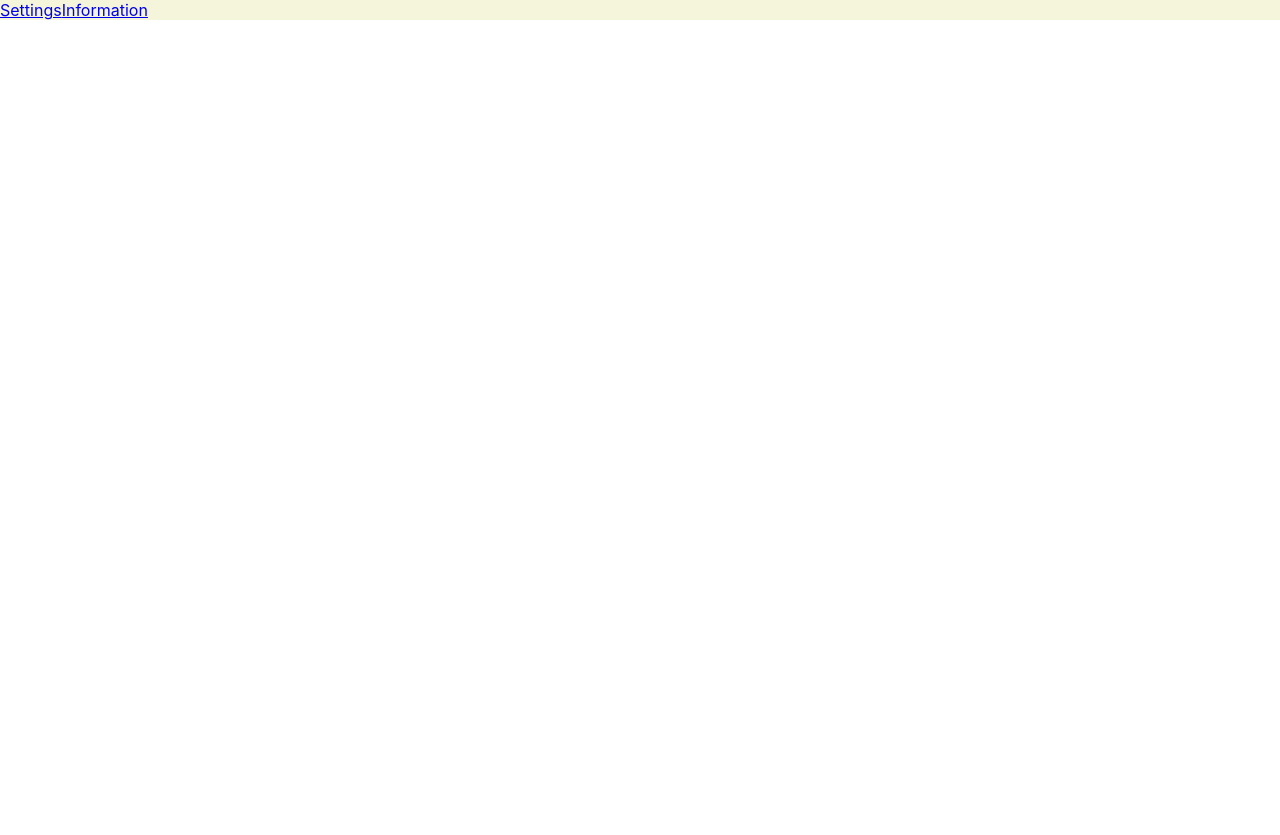
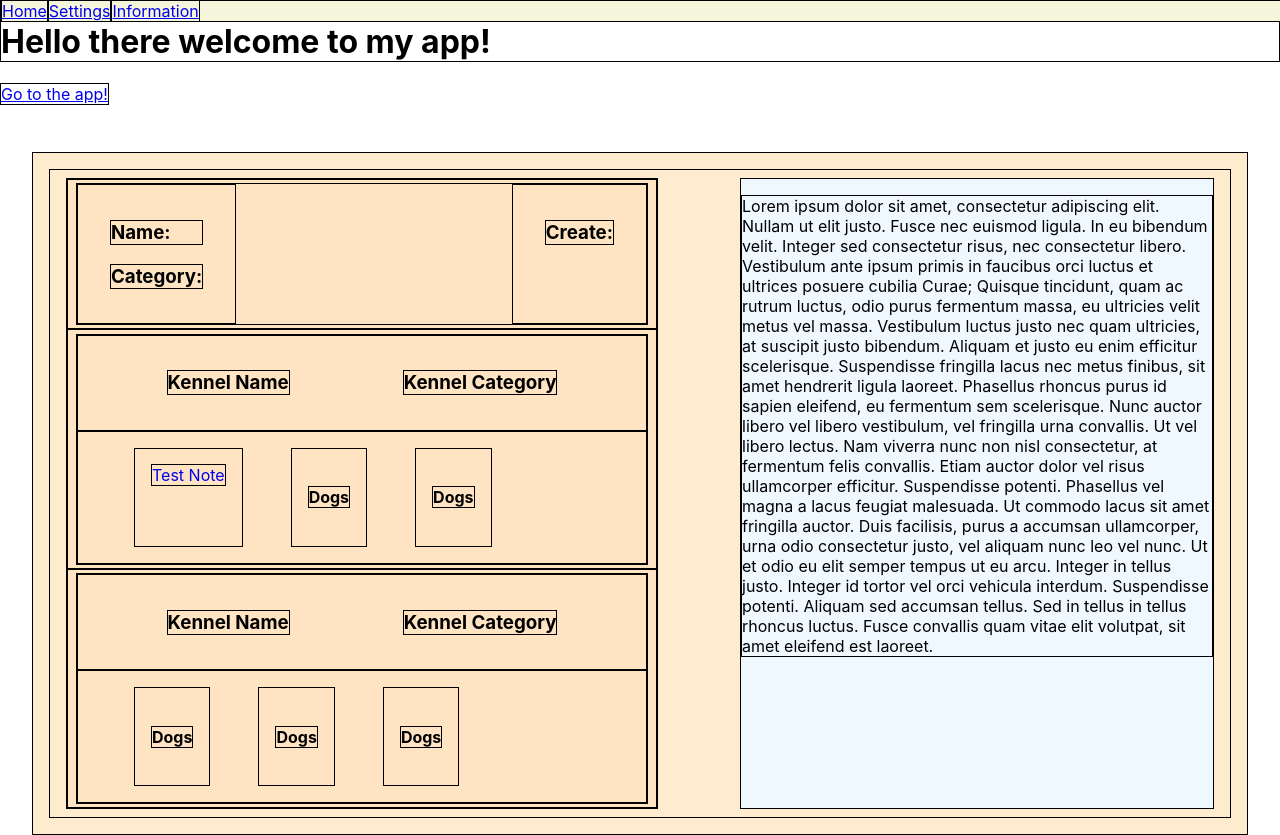
Before and after one commit to Jay-iguez/Yip-Notes, a React (Create React App) app: page /home/info in a window 1280 px wide. Before the commit this address had no page. Before the commit the page ends 800 px from the top, so only its background shows below. Built offline with nearby package versions, Linux system fonts and the light colour scheme.

Commit message:
Change up Route/Routes Hierarchy within all components

```diff
--- a/src/App.js
+++ b/src/App.js
@@ -1,23 +1,18 @@
 import React, { useState, useContext } from "react";
-import { Routes, Route, Link } from "react-router-dom";
-import { TopNavigation } from "./styled-components/App-styled/AppStyled";
+import { YipHomeCSSContainer } from "./styled-components/Yip-home-styled-components/YipHomeStyled";
 import CSSContext from "./context/CSS-context";
-import YipHome from "./components/YipHome";
+import YipIntro from "./components/Yip-home-page/YipIntro";
 
 function App() {
   const stylesContext = useContext(CSSContext)
   const [CSSStylesContext, setCSSStylesContext] = useState(stylesContext)
-  const CSSState = {properties : CSSStylesContext, setProperties : setCSSStylesContext}
+  const CSSState = { properties: CSSStylesContext, setProperties: setCSSStylesContext }
 
   return (
     <CSSContext.Provider value={CSSState}>
-      <TopNavigation>
-        <Link to={`/settings`}>Settings</Link>
-        <Link to={`/info`}>Information</Link>
-      </TopNavigation>
-      <Routes>
-        <Route path={`/`} element={<YipHome />} />
-      </Routes>
+      <YipHomeCSSContainer styles={CSSState}>
+        <YipIntro />
+      </YipHomeCSSContainer>
     </CSSContext.Provider>
   );
 }
--- /dev/null
+++ b/src/components/Yip-home-page/YipHomeInfo.js
@@ -0,0 +1,23 @@
+import React, { useState, useContext } from "react";
+import { Routes, Route, Link } from 'react-router-dom'
+import { TopNavigation } from "../../styled-components/App-styled/AppStyled";
+import YipNote from "../../sub-components/YipNote";
+import YipNoteHomeInfo from "../../sub-components/YipNoteHomeInfo";
+
+
+export default function YipHomeInfo() {
+
+    return (
+        <>
+            <TopNavigation>
+                <Link to={`info`}>Home</Link>
+                <Link to={`settings`}>Settings</Link>
+                <Link to={`info`}>Information</Link>
+            </TopNavigation>
+                <Routes>
+                    <Route path={`info`} element={<YipNoteHomeInfo />} />
+                    <Route path={`note`} element={<YipNote />} />
+                </Routes>
+        </>
+    )
+}
--- /dev/null
+++ b/src/components/Yip-home-page/YipIntro.js
@@ -0,0 +1,16 @@
+import React from "react";
+import { Routes, Route, Link } from "react-router-dom";
+import YipHomeInfo from "./YipHomeInfo";
+
+export default function YipIntro() {
+
+    return (
+        <>
+            <h1>Hello there welcome to my app!</h1>
+            <Link to={`home/info`}>Go to the app!</Link>
+            <Routes>
+                <Route path={`home/*`} element={<YipHomeInfo />} />
+            </Routes>
+        </>
+    )
+}
--- a/src/styled-components/Yip-home-styled-components/YipHomeStyled.js
+++ b/src/styled-components/Yip-home-styled-components/YipHomeStyled.js
@@ -42,6 +42,12 @@ export const Kennel = styled(CreateNote)`
         flex-flow: column nowrap;
     }
 
+    .child-content.kennel-info {
+        display: flex;
+        flex-flow: row nowrap;
+        justify-content: space-around;
+    }
+
     .child-content.notes {
         display: flex;
         flex-flow: row nowrap;
@@ -52,6 +58,10 @@ export const Kennel = styled(CreateNote)`
 export const Note = styled.div`
     padding: 1rem;
     margin: 0 1.5rem;
+
+    a {
+        text-decoration: none;
+    }
 `
 
 export const InfoBoard = styled.div`
--- /dev/null
+++ b/src/sub-components/YipNote.js
@@ -0,0 +1,6 @@
+export default function YipNote() {
+
+    return (
+        <h1>Hey</h1>
+    )
+}
--- a/src/components/YipHome.js
+++ b/src/sub-components/YipNoteHomeInfo.js
@@ -1,16 +1,11 @@
-import React, { useState, useContext } from "react";
-import { Routes, Route, Link } from 'react-router-dom'
-import CSSContext from "../context/CSS-context";
-import { YipHomeCSSContainer, NotesNavigation, CreateNote, Kennel, Note, MainBody, MainBodyBarrier, InfoBoard } from "../styled-components/Yip-home-styled-components/YipHomeStyled";
+import { Link } from "react-router-dom";
+import { NotesNavigation, CreateNote, Kennel, Note, MainBody, MainBodyBarrier, InfoBoard } from "../styled-components/Yip-home-styled-components/YipHomeStyled";
 
-export default function YipHome() {
-
-    const stylesContext = useContext(CSSContext)
+export default function YipNoteHomeInfo () {
 
     return (
-        <YipHomeCSSContainer styles={stylesContext} >
-            <MainBody>
-                <MainBodyBarrier>
+        <MainBody>
+            <MainBodyBarrier>
                     <NotesNavigation>
                         <CreateNote>
                             <div className={`content-container`}>
@@ -18,19 +13,19 @@ export default function YipHome() {
                                     <h3>Name:</h3>
                                     <h3>Category:</h3>
                                 </div>
-                                <div className={`child-content`}>git
+                                <div className={`child-content`}>
                                     <h3>Create:</h3>
                                 </div>
                             </div>
                         </CreateNote>
                         <Kennel>
                             <div className={`content-container`}>
-                                <div className={`child-content`}>
+                                <div className={`child-content kennel-info`}>
                                     <h3>Kennel Name</h3>
                                     <h3>Kennel Category</h3>
                                 </div>
                                 <div className={`child-content notes`}>
-                                    <Note><h4>Dogs</h4></Note>
+                                    <Note><Link to={`/home/note`}>Test Note</Link></Note>
                                     <Note><h4>Dogs</h4></Note>
                                     <Note><h4>Dogs</h4></Note>
                                 </div>
@@ -38,7 +33,7 @@ export default function YipHome() {
                         </Kennel>
                         <Kennel>
                             <div className={`content-container`}>
-                                <div className={`child-content`}>
+                                <div className={`child-content kennel-info`}>
                                     <h3>Kennel Name</h3>
                                     <h3>Kennel Category</h3>
                                 </div>
@@ -57,7 +52,6 @@ export default function YipHome() {
                         </p>
                     </InfoBoard>
                 </MainBodyBarrier>
-            </MainBody>
-        </YipHomeCSSContainer>
+        </MainBody>
     )
 }
```
